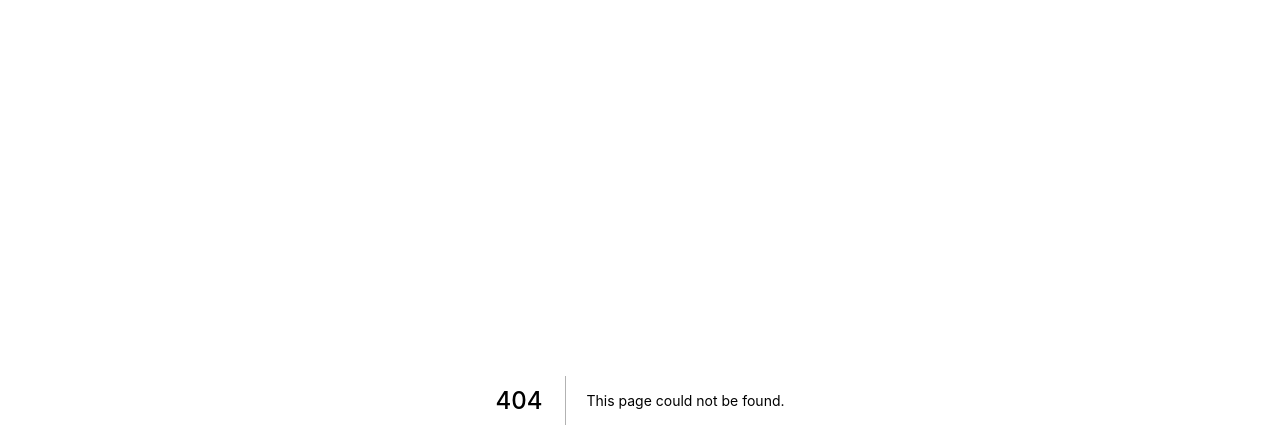
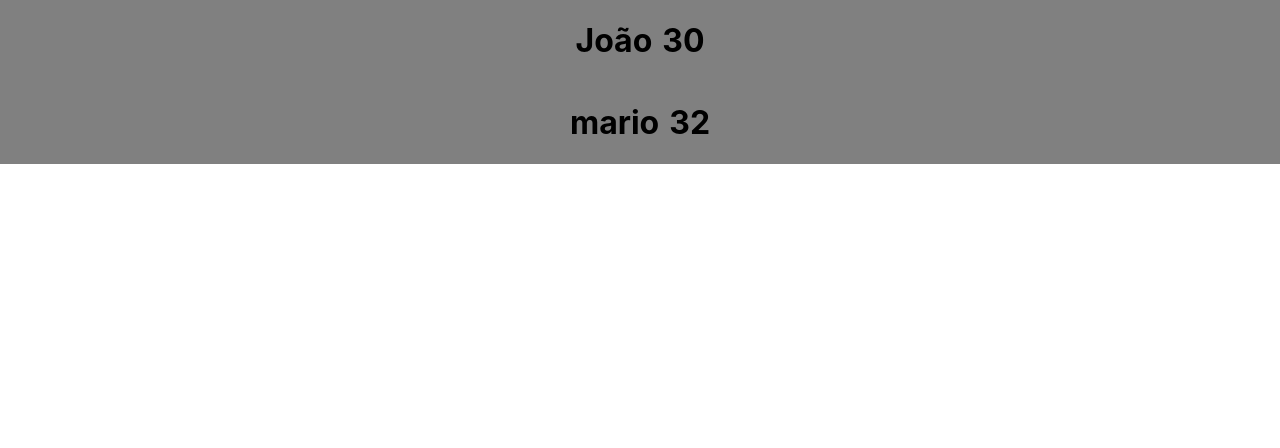
Before and after one commit to fabio21777/fabio21777-curso-nextjs-e-react, a Next.js app in the folder exercicio/: page /ts/tsExample in a window 1280 px wide. Before the commit this address had no page. Shown: the top 448 px of the page. Built offline with nearby package versions, Linux system fonts and the light colour scheme.

Commit message:
utilizando typeScript e finalizando o modulo de react

```diff
--- /dev/null
+++ b/exercicio/components/Person.tsx
@@ -0,0 +1,18 @@
+interface Pessoa{
+    name: string,
+    age: number,
+}
+
+export default function Person(props:Pessoa) {
+    return(
+        <div style={{display: 'flex', justifyContent: 'center', backgroundColor: 'gray'}}>
+            <div >
+                <h1>{props.name}</h1>
+            </div>
+            <div style={{paddingLeft:'10px'}}>
+                <h1>{props.age}</h1>
+            </div>
+        </div>
+    )
+
+}
--- a/exercicio/package.json
+++ b/exercicio/package.json
@@ -14,7 +14,9 @@
     "react-dom": "17.0.2"
   },
   "devDependencies": {
+    "@types/react": "^17.0.19",
     "eslint": "7.32.0",
-    "eslint-config-next": "11.1.0"
+    "eslint-config-next": "11.1.0",
+    "typescript": "^4.3.5"
   }
 }
--- /dev/null
+++ b/exercicio/pages/ts/tsExample.tsx
@@ -0,0 +1,11 @@
+import Person from "../../components/Person"
+
+export default function tsExample() {
+    return (
+        <div>
+            <Person name="João" age={30} />
+            <Person name="mario" age={32} />
+
+        </div>
+    )
+}
```
Also changed, not shown: exercicio/tsconfig.json (added, +29 -0 lines), exercicio/next-env.d.ts (added), 1 other file (tests, documents, lock files or other folders).
